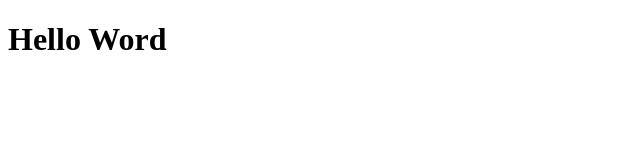
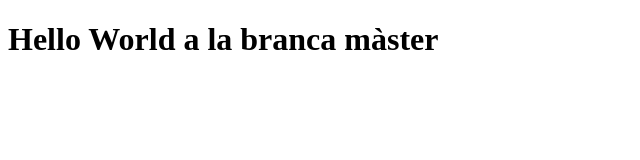
Before and after one commit to Blakasura/Git-amb-GUI, a plain HTML site: page index.html in a window 1280 px wide. Shown: the whole page, without its empty margins (0-640 px from the left). Drawn offline with Linux system fonts and the light colour scheme.

Commit message:
Tercera versió

```diff
--- a/index.html
+++ b/index.html
@@ -3,7 +3,7 @@
 <head>
 </head>
 <body>
-<h1>Hello Word</h1>
+<h1>Hello World a la branca màster</h1>
 
 
 </body>
```
